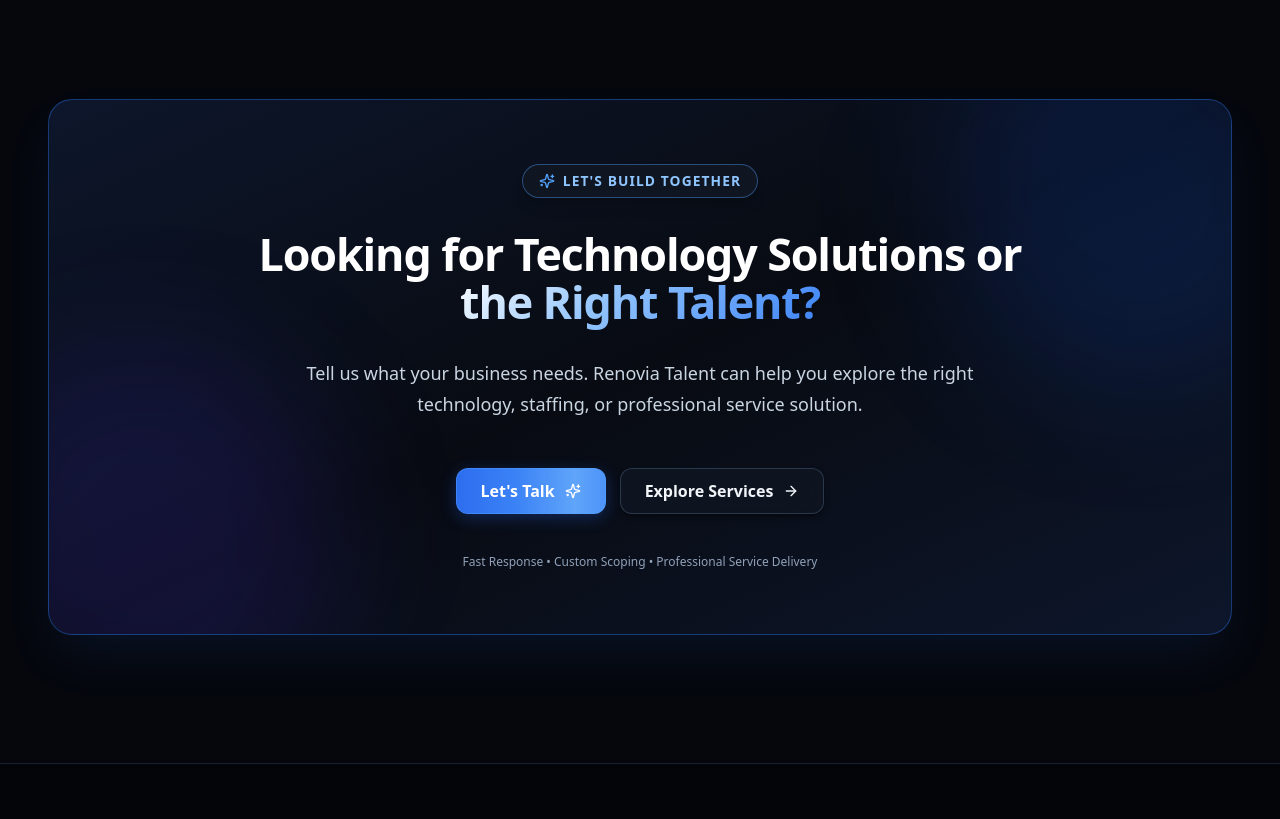
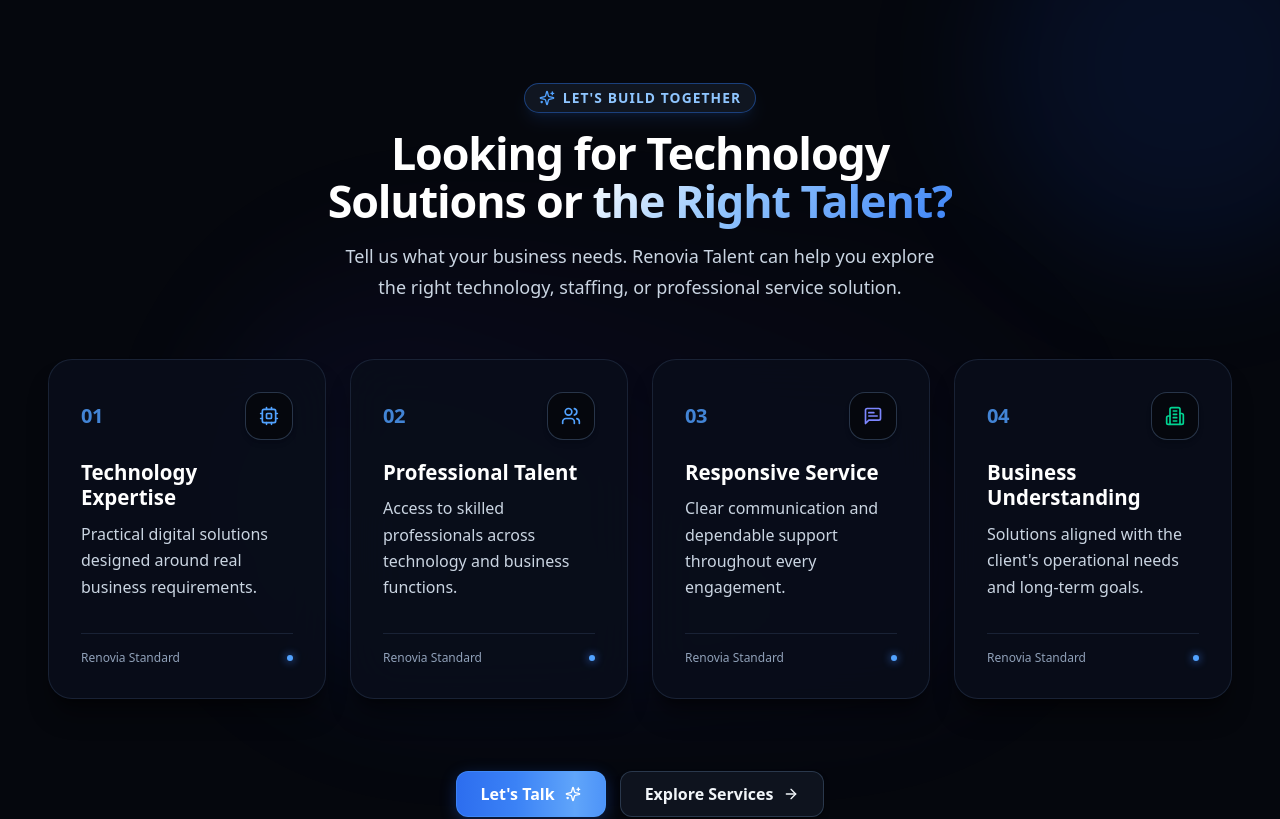
Before and after one commit to mhaseeb6662-spec/Renovia-Talent-, a React (Vite) app: page /values in a window 1280 px wide. Shown: the part 2340-3159 px from the top of the page. Built offline with nearby package versions, Linux system fonts and the light colour scheme.

Commit message:
Redesign section into a modern executive technology section with integrated header and feature cards

```diff
--- a/src/components/FinalCTA.jsx
+++ b/src/components/FinalCTA.jsx
@@ -1,68 +1,8 @@
 import React from 'react';
-import { useNavigate } from 'react-router-dom';
-import { ArrowRight, Sparkles } from 'lucide-react';
-import Container from './common/Container';
-import Button from './common/Button';
+import WhyChooseUs from './WhyChooseUs';
 
 export const FinalCTA = () => {
-  const navigate = useNavigate();
-
-  return (
-    <section className="relative py-24 sm:py-32 bg-[#05070D] overflow-hidden border-t border-slate-800/80">
-      <Container className="relative z-10">
-        <div className="relative p-10 sm:p-16 rounded-3xl bg-gradient-to-br from-[#0D162B] via-[#080B12] to-[#0D162B] border border-blue-500/40 backdrop-blur-2xl shadow-2xl shadow-blue-500/10 overflow-hidden text-center">
-
-          {/* Ambient Blue Lighting Background */}
-          <div className="absolute -top-24 -right-24 w-96 h-96 rounded-full bg-blue-600/15 blur-3xl pointer-events-none" />
-          <div className="absolute -bottom-24 -left-24 w-96 h-96 rounded-full bg-indigo-600/15 blur-3xl pointer-events-none" />
-
-          <div className="relative z-10 max-w-3xl mx-auto space-y-8">
-            <div className="inline-flex items-center gap-2 px-4 py-2 rounded-full bg-[#101621] border border-blue-400/40 text-blue-300 text-label font-semibold shadow-lg">
-              <Sparkles className="w-4 h-4 text-blue-400" />
-              <span>Let's Build Together</span>
-            </div>
-
-            <h2 className="text-h1 font-bold text-white tracking-tight leading-tight">
-              Looking for Technology Solutions or{' '}
-              <span className="blue-gradient-text">the Right Talent?</span>
-            </h2>
-
-            <p className="text-body-lg text-slate-300 font-normal leading-relaxed">
-              Tell us what your business needs. Renovia Talent can help you explore the right technology, staffing, or professional service solution.
-            </p>
-
-            <div className="flex flex-wrap items-center justify-center gap-3.5 pt-4">
-              <Button
-                variant="primary"
-                size="lg"
-                onClick={() => navigate('/contact')}
-                icon={Sparkles}
-                iconPosition="right"
-                className="w-auto"
-              >
-                Let's Talk
-              </Button>
-
-              <Button
-                variant="secondary"
-                size="lg"
-                onClick={() => navigate('/services')}
-                icon={ArrowRight}
-                iconPosition="right"
-                className="w-auto"
-              >
-                Explore Services
-              </Button>
-            </div>
-
-            <p className="text-xs text-slate-400 pt-2 font-medium">
-              Fast Response • Custom Scoping • Professional Service Delivery
-            </p>
-          </div>
-        </div>
-      </Container>
-    </section>
-  );
+  return <WhyChooseUs showCTA={true} />;
 };
 
 export default FinalCTA;
--- a/src/components/WhyChooseUs.jsx
+++ b/src/components/WhyChooseUs.jsx
@@ -1,11 +1,13 @@
 import React from 'react';
-import { Cpu, Users, MessageSquareText, Building2 } from 'lucide-react';
+import { useNavigate } from 'react-router-dom';
+import { Cpu, Users, MessageSquareText, Building2, Sparkles, ArrowRight } from 'lucide-react';
 import Container from './common/Container';
-import SectionHeading from './common/SectionHeading';
+import Button from './common/Button';
 import useScrollReveal from '../hooks/useScrollReveal';
 
-export const WhyChooseUs = () => {
-  const sectionRef = useScrollReveal({ stagger: 0.1 });
+export const WhyChooseUs = ({ showCTA = true }) => {
+  const navigate = useNavigate();
+  const sectionRef = useScrollReveal({ stagger: 0.08 });
 
   const benefits = [
     {
@@ -13,64 +15,89 @@
       title: 'Technology Expertise',
       description: 'Practical digital solutions designed around real business requirements.',
       icon: Cpu,
-      accent: 'border-blue-500/40 text-blue-400',
+      accent: 'text-blue-400 border-blue-500/40 bg-blue-500/10',
     },
     {
       number: '02',
       title: 'Professional Talent',
       description: 'Access to skilled professionals across technology and business functions.',
       icon: Users,
-      accent: 'border-blue-500/40 text-blue-400',
+      accent: 'text-blue-400 border-blue-500/40 bg-blue-500/10',
     },
     {
       number: '03',
       title: 'Responsive Service',
       description: 'Clear communication and dependable support throughout every engagement.',
       icon: MessageSquareText,
-      accent: 'border-indigo-500/40 text-indigo-400',
+      accent: 'text-indigo-400 border-indigo-500/40 bg-indigo-500/10',
     },
     {
       number: '04',
       title: 'Business Understanding',
       description: "Solutions aligned with the client's operational needs and long-term goals.",
       icon: Building2,
-      accent: 'border-emerald-500/40 text-emerald-400',
+      accent: 'text-emerald-400 border-emerald-500/40 bg-emerald-500/10',
     },
   ];
 
   return (
-    <section id="why-us" ref={sectionRef} className="relative py-24 sm:py-32 bg-[#080B12] overflow-hidden">
-      <Container>
-        <SectionHeading
-          badge="Why Renovia"
-          title="A Practical Partner for Technology and Talent"
-          subtitle="Renovia Talent aims to provide a combination of technology expertise, professional talent, responsive service, and business understanding. Whether a client needs technology development, workforce support, or digital services, our objective is to provide solutions aligned with their specific requirements."
-          centered
-          className="mb-16 max-w-4xl"
-        />
+    <section id="why-us" ref={sectionRef} className="relative py-24 lg:py-28 bg-[#05070D] overflow-hidden border-t border-slate-800/80">
 
-        {/* 4 Benefit Cards Grid */}
-        <div className="grid grid-cols-1 md:grid-cols-2 lg:grid-cols-4 gap-6 items-stretch">
+      {/* Ambient Blue Background Lighting */}
+      <div className="absolute top-1/2 left-1/2 -translate-x-1/2 -translate-y-1/2 w-[850px] h-[450px] bg-gradient-to-tr from-blue-600/10 via-indigo-600/5 to-transparent blur-3xl pointer-events-none rounded-full" />
+      <div className="absolute -top-24 -right-24 w-96 h-96 rounded-full bg-blue-600/10 blur-3xl pointer-events-none" />
+
+      <Container className="relative z-10">
+        <div className="max-w-[1440px] mx-auto space-y-12 sm:space-y-14">
+
+          {/* Section Header: Visually Integrated Header (No Giant Enclosing Card) */}
+          <div className="text-center max-w-3xl mx-auto space-y-4">
+
+            {/* Small Elegant Eyebrow Badge */}
+            <div className="inline-flex items-center gap-2 px-3.5 py-1.5 rounded-full bg-[#101621] border border-blue-500/40 text-blue-300 text-label font-semibold shadow-lg shadow-blue-500/10">
+              <Sparkles className="w-4 h-4 text-blue-400" />
+              <span>LET'S BUILD TOGETHER</span>
+            </div>
+
+            {/* Main Headline with Highlighted "Right Talent?" */}
+            <h2 className="text-h1 font-bold text-white tracking-[-0.025em] leading-[1.08] [text-wrap:balance]">
+              Looking for Technology Solutions or{' '}
+              <span className="blue-gradient-text">the Right Talent?</span>
+            </h2>
+
+            {/* Supporting Copy */}
+            <p className="text-body-lg text-slate-300 font-normal leading-relaxed max-w-[60ch] mx-auto">
+              Tell us what your business needs. Renovia Talent can help you explore the right technology, staffing, or professional service solution.
+            </p>
+
+          </div>
+
+          {/* 4 Equal-Height Feature Cards Grid */}
+          <div className="grid grid-cols-1 sm:grid-cols-2 lg:grid-cols-4 gap-6 items-stretch">
             {benefits.map((item) => {
               const Icon = item.icon;
               return (
                 <div
                   key={item.number}
                   data-reveal
-                className="group relative p-8 rounded-3xl glass-card glass-card-hover flex flex-col justify-between"
+                  className="group relative p-7 sm:p-8 rounded-3xl bg-[#090E1A]/90 border border-slate-800/80 hover:border-blue-500/40 backdrop-blur-xl shadow-xl shadow-black/40 hover:shadow-blue-500/10 flex flex-col justify-between transition-all duration-300 hover:-translate-y-1"
                 >
-                <div>
-                  {/* Card Header: 01 Number badge + Icon */}
-                  <div className="flex items-center justify-between mb-6">
-                    <span className="text-[32px] font-bold blue-gradient-text tracking-tight">
+                  <div className="space-y-5">
+                    {/* Top Marker & Icon Header */}
+                    <div className="flex items-center justify-between">
+                      <span className="text-xl font-bold text-blue-400/80 tracking-tight">
                         {item.number}
                       </span>
-                    <div className={`w-12 h-12 rounded-2xl bg-[#05070D] border ${item.accent} flex items-center justify-center group-hover:scale-110 transition-transform duration-300 shadow-md`}>
-                      <Icon className="w-6 h-6" />
+
+                      {/* 48-52px Icon Container */}
+                      <div className={`w-12 h-12 rounded-2xl bg-[#05070D] border border-slate-700/80 group-hover:border-blue-400 flex items-center justify-center transition-all duration-300 shadow-md ${item.accent.split(' ')[0]}`}>
+                        <Icon className="w-5 h-5" />
                       </div>
                     </div>
 
-                  <h3 className="text-h3 font-semibold text-white group-hover:text-blue-300 transition-colors mb-3">
+                    {/* Card Title & Description */}
+                    <div className="space-y-2.5">
+                      <h3 className="text-h3 font-semibold text-white group-hover:text-blue-300 transition-colors">
                         {item.title}
                       </h3>
 
@@ -78,14 +105,52 @@
                         {item.description}
                       </p>
                     </div>
+                  </div>
 
-                <div className="mt-8 pt-4 border-t border-slate-800/80 flex items-center justify-between text-xs text-slate-400 font-medium">
+                  {/* Bottom "Renovia Standard" Footer Row */}
+                  <div className="mt-8 pt-4 border-t border-slate-800/80 flex items-center justify-between text-xs font-medium text-slate-400">
                     <span>Renovia Standard</span>
-                  <span className="w-1.5 h-1.5 rounded-full bg-blue-400"></span>
+                    <span className="w-1.5 h-1.5 rounded-full bg-blue-400 shadow-[0_0_8px_#3B82F6]"></span>
                   </div>
+
                 </div>
               );
             })}
+          </div>
+
+          {/* Action CTAs Section */}
+          {showCTA && (
+            <div className="pt-4 text-center space-y-4">
+              <div className="flex flex-wrap items-center justify-center gap-3.5">
+                <Button
+                  variant="primary"
+                  size="lg"
+                  onClick={() => navigate('/contact')}
+                  icon={Sparkles}
+                  iconPosition="right"
+                  className="w-auto"
+                >
+                  Let's Talk
+                </Button>
+
+                <Button
+                  variant="secondary"
+                  size="lg"
+                  onClick={() => navigate('/services')}
+                  icon={ArrowRight}
+                  iconPosition="right"
+                  className="w-auto"
+                >
+                  Explore Services
+                </Button>
+              </div>
+
+              <p className="text-xs text-slate-400 font-medium tracking-wide">
+                Fast Response • Custom Scoping • Professional Service Delivery
+              </p>
+            </div>
+          )}
+
         </div>
       </Container>
     </section>
--- a/src/pages/HomePage.jsx
+++ b/src/pages/HomePage.jsx
@@ -4,7 +4,6 @@
 import AboutSection from '../components/AboutSection';
 import ServicesSection from '../components/ServicesSection';
 import WhyChooseUs from '../components/WhyChooseUs';
-import FinalCTA from '../components/FinalCTA';
 
 export const HomePage = ({ onSelectService }) => {
   return (
@@ -14,7 +13,6 @@
       <AboutSection />
       <ServicesSection onSelectService={onSelectService} />
       <WhyChooseUs />
-      <FinalCTA />
     </main>
   );
 };
```
Lines whose indentation alone changed are shown as unchanged.
